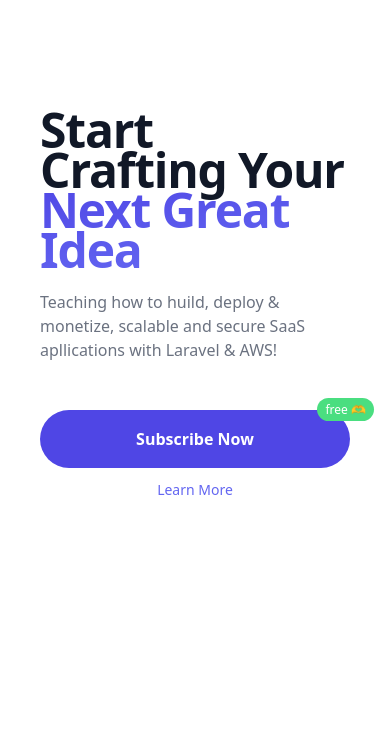
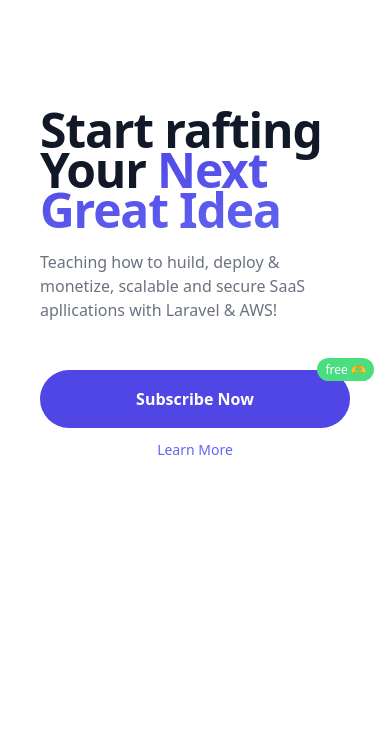
Before and after one commit to patilshri09/awscicdproject, a website: page html/index.html in a window 390 px wide. Shown: the part 115-844 px from the top of the page. Drawn offline with nearby package versions, Linux system fonts and the light colour scheme.

Commit message:
my code2

```diff
--- a/html/index.html
+++ b/html/index.html
@@ -54,7 +54,7 @@
         h4,
         h5,
         h6 {
-            font-size: inherit;
+            font-size: inheeit;
             font-weight: inherit
         }
 
@@ -1828,7 +1828,7 @@
             <div class="container max-w-lg px-4 py-32 mx-auto mt-px text-left md:max-w-none md:text-center">
                 <h1
                     class="text-5xl font-extrabold leading-10 tracking-tight text-left text-gray-900 md:text-center sm:leading-none md:text-6xl lg:text-7xl">
-                    <span class="inline md:block">Start Crafting Your</span> <span
+                    <span class="inline md:block">Start rafting Your</span> <span
                         class="relative mt-2 text-transparent bg-clip-text bg-gradient-to-br from-indigo-600 to-indigo-500 md:inline-block">Next
                         Great Idea</span></h1>
                 <div class="mx-auto mt-5 text-gray-500 md:mt-12 md:max-w-lg md:text-center lg:text-lg">Teaching how to huild, deploy & monetize, scalable and secure
```
